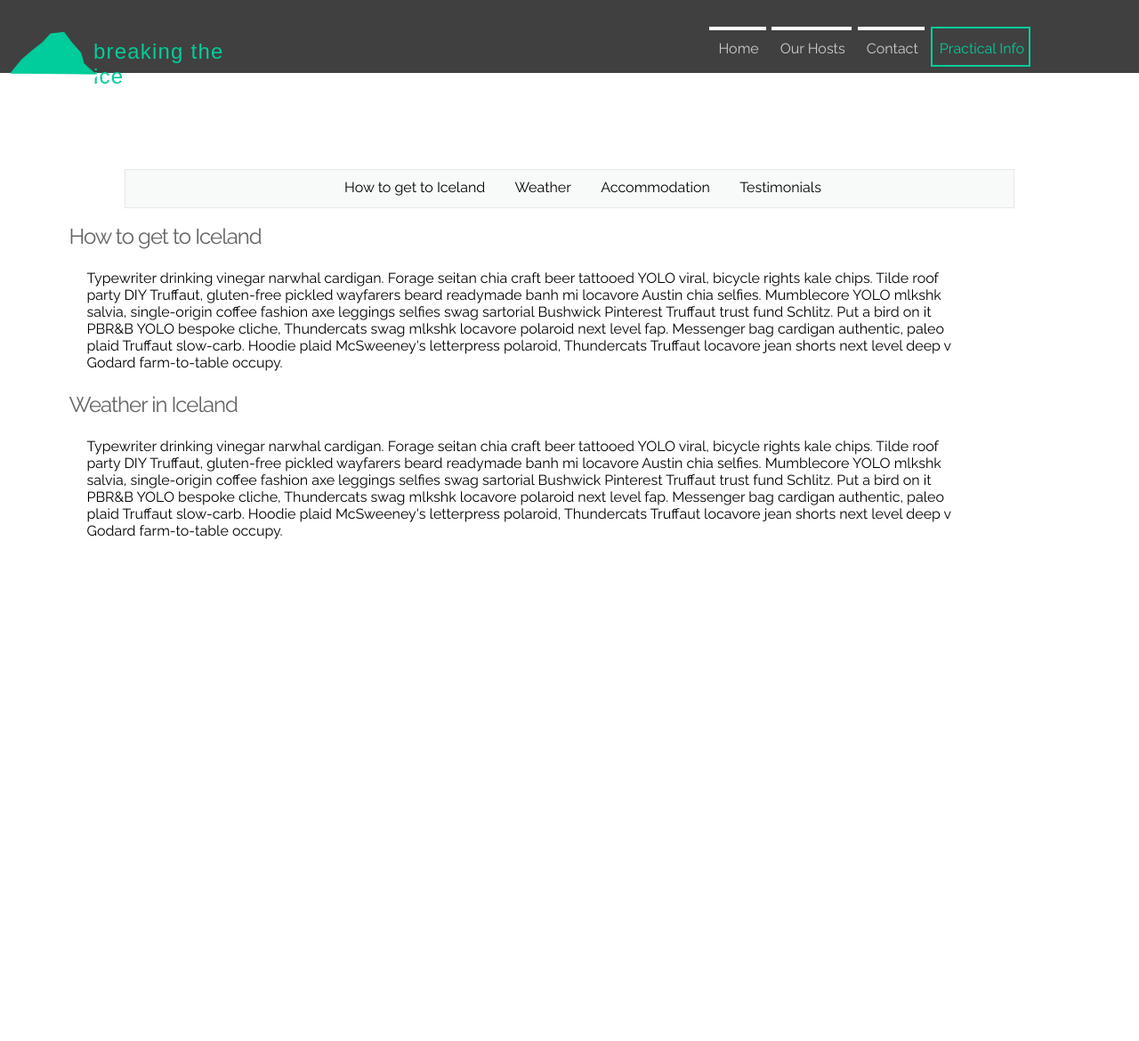
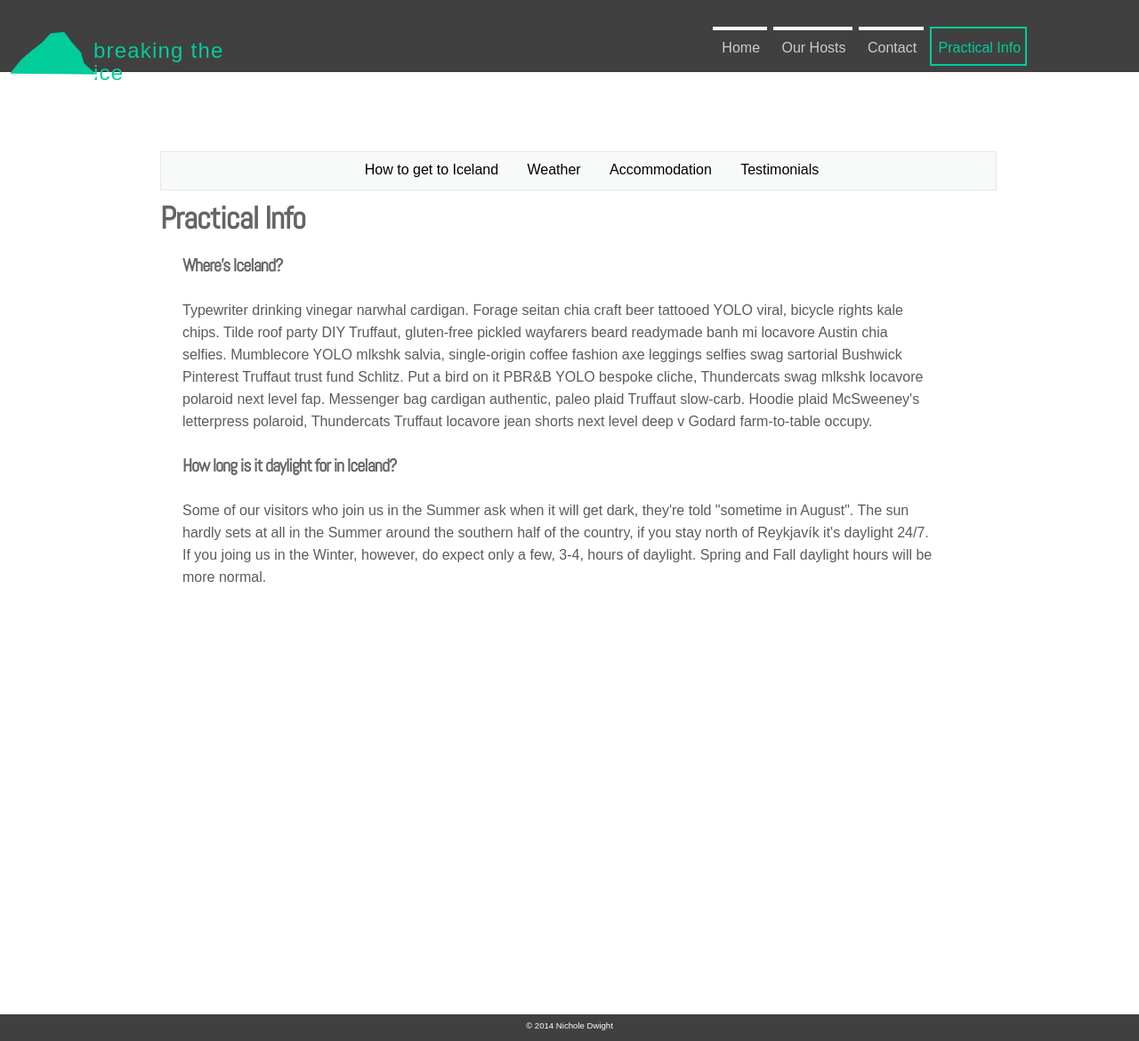
Before and after one commit to nicholedwight/breaking-the-ice, a PHP site: page /faq.php in a window 1280 px wide. Shown: the whole page at 89% size. Before the commit the page ends 606 px from the top, so only its background shows below. Run offline with PHP 8.4, Linux system fonts and the light colour scheme; some libraries are stand-ins or nearby versions; some web fonts are replaced.

Commit message:
Fixed h1,h2 and p stylings

```diff
--- a/css/main.css
+++ b/css/main.css
@@ -1,4 +1,4 @@
-@import url(http://fonts.googleapis.com/css?family=Raleway);
+@import url(http://fonts.googleapis.com/css?family=Abel);
 @font-face {
     font-family: 'goodfoot';
     src: url('../fonts/goodfoot-webfont.eot');
@@ -24,12 +24,22 @@ body {
   margin: 0;
   padding: 0;
   height: 100%;
-  font-family: 'Raleway', sans-serif;
-
+  font-family: arial, sans-serif;
+  color: #5C5B5C;
 }
 
 h1, h2, h3, h4 {
-  margin-bottom: 0;
+  font-family: 'Abel', arial; /*Fallback font*/
+  line-height: 43px;
+  letter-spacing: -1px;
+  color: #666366;
+  margin: 0px;
+  font-size: 35px;
+}
+
+h2 {
+  font-size: 20px;
+  margin: 10px 0px 0px;
 }
 
 a {
@@ -47,22 +57,17 @@ section {
 }
 
 article {
-  width: 90%;
+  width: 100%;
   margin: 0 auto;
 }
 
-article p {
-  padding: 0 20px;
-  max-width: 90%;
+article p, article h2 {
+  padding: 0 25px;
+  max-width: 95%;
 }
 
-article h1, h2 {
-  line-height: 43px;
-  letter-spacing: -1px;
-  font-weight: normal;
-  color: #666366;
-  margin: 0px;
-}
+p {
+  line-height: 25px;
 }
 
 aside {
@@ -75,8 +80,7 @@ main {
 
 footer {
   text-align: center;
-  background-color: #333;
-  display: none;
+  background-color: #404040;
 }
 
 .main_wrapper {
@@ -84,8 +88,9 @@ footer {
 }
 
 .secondary_wrapper {
-  padding: 15px;
-  margin-top: 170px;
+  padding: 0px 20px 0 40px;
+  margin: 170px auto;
+  max-width: 1000px;
 }
 
 .l_main_header {
@@ -130,7 +135,7 @@ header {
 
 .logo_text {
   width: 160px;
-  font-family: 'goodfoot', Arial;
+  font-family: 'goodfoot', arial;
   letter-spacing: 0.05em;
   position: absolute;
   top: 18px;
@@ -241,18 +246,17 @@ nav li a:hover, .faq_nav a:hover {
   margin: auto;
   position: absolute;
   top: 0px; left: 0px; bottom: 0px; right: 0px;
-  text-transform: uppercase;
-  font-size: 1.3em;
-  font-family: 'goodfoot', sans-serif;
-  color: #FFF;
   text-align: center;
   transition: all 0.5s ease;
   padding-top: 30px;
 }
 
 .primary_title h1 {
+  font-family: 'goodfoot', sans-serif;
   transform: rotate(-2.5deg);
-  margin-top: 0;
+  text-transform: uppercase;
+  font-size: 1.3em;
+  color: #FFF;
 }
 
 .host_listing {
@@ -269,7 +273,7 @@ nav li a:hover, .faq_nav a:hover {
 }
 
 .listing_row a:after {
-  font-family: Arial; /*Different font in order to display the icon*/
+  font-family: arial; /*Different font in order to display the icon*/
   content: "ᐳ";
   position: absolute;
   top: 30px; right: 30px;
@@ -316,7 +320,7 @@ nav li a:hover, .faq_nav a:hover {
   }
 
   .listing_row a:after {
-    font-family: Arial; /*Different font in order to display the icon*/
+    font-family: arial; /*Different font in order to display the icon*/
     content: "ᐳ";
     position: absolute;
     top: 30px; right: 100px;
@@ -421,18 +425,15 @@ nav li a:hover, .faq_nav a:hover {
 
   li:hover .nav_dropdown {
     display: block;
-  }
-
-  .has_dropdown {
-    position: relative;
-  }
-
-  .nav_dropdown {
     position: absolute;
     top: 100%;
     left: -10px;
     text-align: left;
     background: rgba(0, 0, 0, 0.75);
+  }
+
+  .has_dropdown {
+    position: relative;
   }
 
   .nav_dropdown li {
--- a/faq.php
+++ b/faq.php
@@ -4,13 +4,14 @@
   <main class="secondary_wrapper" role="main">
     <a id="skip"> </a>
     <?php include('inc/faq_nav.php'); ?>
-    <article id-"get_here">
-      <h1>How to get to Iceland</h1>
+    <h1>Practical Info</h1>
+    <article>
+      <h2>Where's Iceland?</h2>
       <p>Typewriter drinking vinegar narwhal cardigan. Forage seitan chia craft beer tattooed YOLO viral, bicycle rights kale chips. Tilde roof party DIY Truffaut, gluten-free pickled wayfarers beard readymade banh mi locavore Austin chia selfies. Mumblecore YOLO mlkshk salvia, single-origin coffee fashion axe leggings selfies swag sartorial Bushwick Pinterest Truffaut trust fund Schlitz. Put a bird on it PBR&B YOLO bespoke cliche, Thundercats swag mlkshk locavore polaroid next level fap. Messenger bag cardigan authentic, paleo plaid Truffaut slow-carb. Hoodie plaid McSweeney's letterpress polaroid, Thundercats Truffaut locavore jean shorts next level deep v Godard farm-to-table occupy.</p>
     </article>
-    <article id="weather">
-      <h1>Weather in Iceland</h1>
-      <p>Typewriter drinking vinegar narwhal cardigan. Forage seitan chia craft beer tattooed YOLO viral, bicycle rights kale chips. Tilde roof party DIY Truffaut, gluten-free pickled wayfarers beard readymade banh mi locavore Austin chia selfies. Mumblecore YOLO mlkshk salvia, single-origin coffee fashion axe leggings selfies swag sartorial Bushwick Pinterest Truffaut trust fund Schlitz. Put a bird on it PBR&B YOLO bespoke cliche, Thundercats swag mlkshk locavore polaroid next level fap. Messenger bag cardigan authentic, paleo plaid Truffaut slow-carb. Hoodie plaid McSweeney's letterpress polaroid, Thundercats Truffaut locavore jean shorts next level deep v Godard farm-to-table occupy.</p>
+    <article>
+      <h2>How long is it daylight for in Iceland?</h2>
+      <p>Some of our visitors who join us in the Summer ask when it will get dark, they're told "sometime in August". The sun hardly sets at all in the Summer around the southern half of the country, if you stay north of Reykjavík it's daylight 24/7. If you joing us in the Winter, however, do expect only a few, 3-4, hours of daylight. Spring and Fall daylight hours will be more normal.</p>
     </article>
 
   </main>
```
